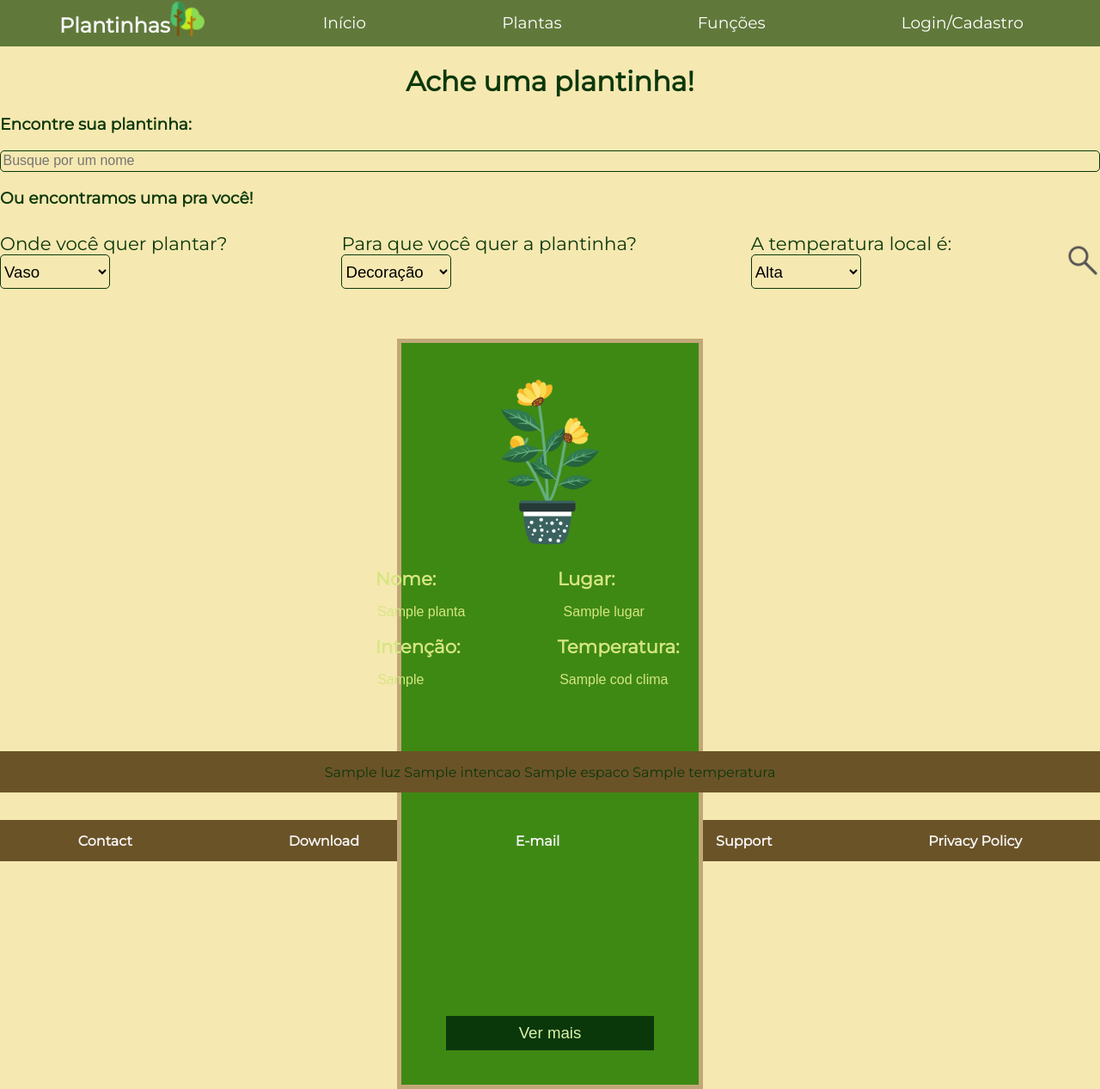
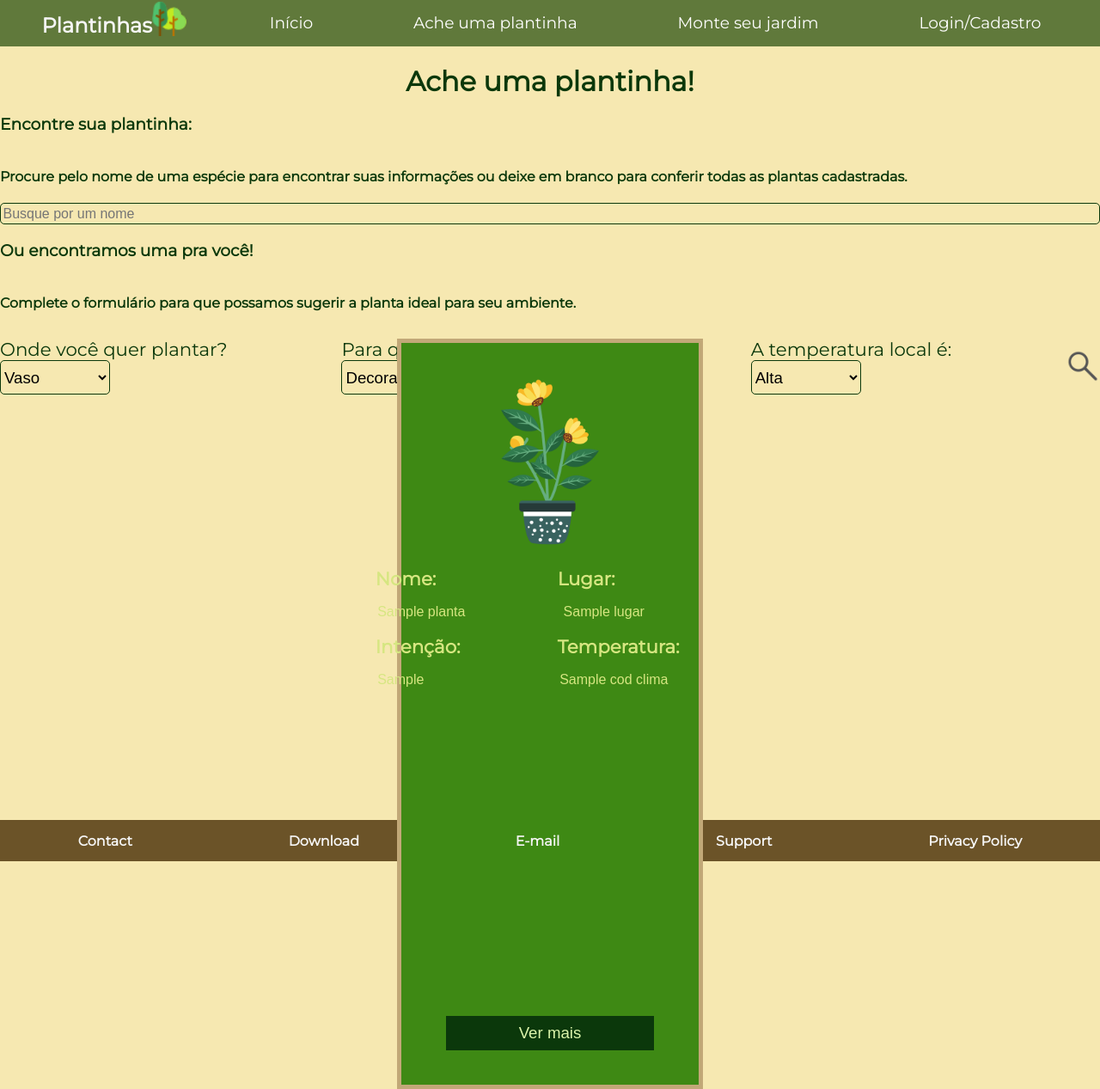
Before and after one commit to carlaque/Plantinhas, a Django app: template Plantinhas/website/templates/plantas.html in a window 1280 px wide. Shown: the whole page at 86% size. Run offline with Django 3.2, Linux system fonts and the light colour scheme; the template is opened without the code that fills it: most values are stand-ins (such as "Sample title", 1, 10 or a date in 2020).

Commit message:
mexer nos html

```diff
--- a/Plantinhas/website/static/css/styles.css
+++ b/Plantinhas/website/static/css/styles.css
@@ -198,10 +198,13 @@ margin: 1,1,1,1;
                          'header header header header'
                          'section section section section';
     grid-template-columns: 24.7vw 24.7vw 24.7vw;
-    grid-template-rows: 70vh 70vh 30vh;
+    grid-template-rows: 70vh 90vh 30vh;
     font-family: 'Montserrat', sans-serif;
 }
 
+#sono{
+    display: none;
+}
 
 nav{
     /* display: flex;
@@ -432,7 +435,6 @@ h1{
     justify-content: space-around;
 }
 
-
 .pag-plantas form div{
     display: flex;
     flex-direction: row;
@@ -589,3 +591,14 @@ h1{
 .add-jardim{
 
 }
+
+.pag-usuario button{
+    align-items: center;
+    border: none;
+    font-size: 14pt;
+    height: 10vh;
+    background-color: #0B380B;
+    color: #DCF4AB;
+    width: 80%;
+    margin: 0 3% 0;
+}
--- a/Plantinhas/website/static/scripts/scripts.js
+++ b/Plantinhas/website/static/scripts/scripts.js
@@ -2,7 +2,7 @@ let i = 0;
 let lista = [];
 let time = 3000;
 let section = document.getElementById('sono');
-let div = document.getElementsByClassName('ache_uma_planta')
+// let div = document.getElementsByClassName('ache_uma_planta')
 
 lista[0] = "ter acesso a uma alimentação sem agrotóxicos";
 lista[1] = "atividade terapêutica para aliviar o stress do dia a dia";
--- a/Plantinhas/website/templates/base.html
+++ b/Plantinhas/website/templates/base.html
@@ -14,10 +14,10 @@
 </head>
 <body>
     <nav>
-        <div><h1>Plantinhas</h1> <img src="../static/imagens/forest-for-icon.png" alt="ícone de planta"></div>
+        <div><h1>Plantinhas</h1><img src="{% static 'imagens/forest-for-icon.png' %}"alt="ícone de planta"></div>
         <a href="/">Início</a>
-        <a href="">Plantas</a>
-        <a href="/#header">Funções</a>
+        <a href="/plantas/0">Ache uma plantinha</a>
+        <a href="/jardim/cadastro/1">Monte seu jardim</a>
         <a href="/login">Login/Cadastro</a>
     </nav>
     <!-- <h2>hello {{dados.nome}}</h2> -->
--- a/Plantinhas/website/templates/plantas.html
+++ b/Plantinhas/website/templates/plantas.html
@@ -7,12 +7,14 @@
 
     <main>
         <form action="" method="get">
+            <h3>Encontre sua plantinha:</h3>
+           <h4>Procure pelo nome de uma espécie para encontrar suas informações ou deixe em branco para conferir todas as plantas cadastradas.</h4>
 
-            <h3>Encontre sua plantinha:</h3>
 
             <input type="text" name="nome" id="busca" placeholder="Busque por um nome">
 
             <h3>Ou encontramos uma pra você!</h3>
+            <h4>Complete o formulário para que possamos sugerir a planta ideal para seu ambiente.</h4>
 
             <div>
                 <label for="">Onde você quer plantar?
@@ -114,23 +116,9 @@
 
             <button id="{{planta.codigo}}" onclick="menos(this.id)" class="menos{{planta.codigo}}">Ver menos</button>
 
-
         </div>
-
-
         {% endfor %}
-
-
-
     </section>
-
-    <footer color="white">
-        {{luz}}
-        {{intencao}}
-        {{espaco}}
-        {{temperatura}}
-    </footer>
-
 </div>
 
 {% endblock %}
--- a/Plantinhas/website/views.py
+++ b/Plantinhas/website/views.py
@@ -151,6 +151,7 @@ def usuario(request, codigo):
     args = {
         'dados' : dados,
         'jardins' : jardins
+
     }
     return render(request, 'usuario.html', args)
 
```
Also changed, not shown: Plantinhas/website/templates/index.html (+8 -3 lines), Plantinhas/website/static/imagens/cherry-blossom.png (added), Plantinhas/website/static/imagens/icone-frase1.png (added).
